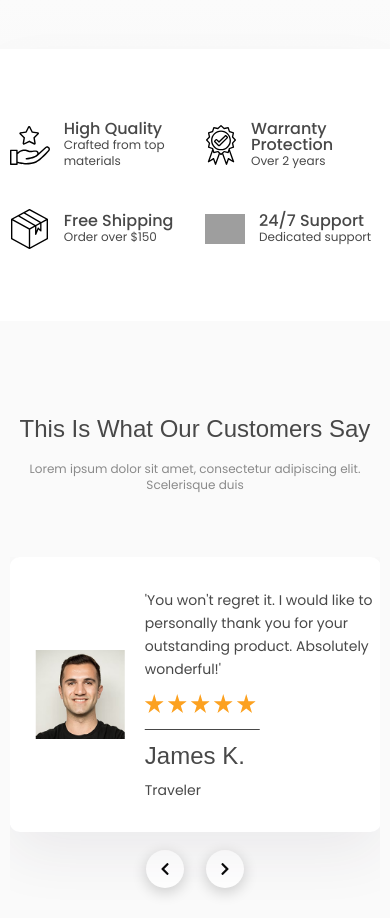
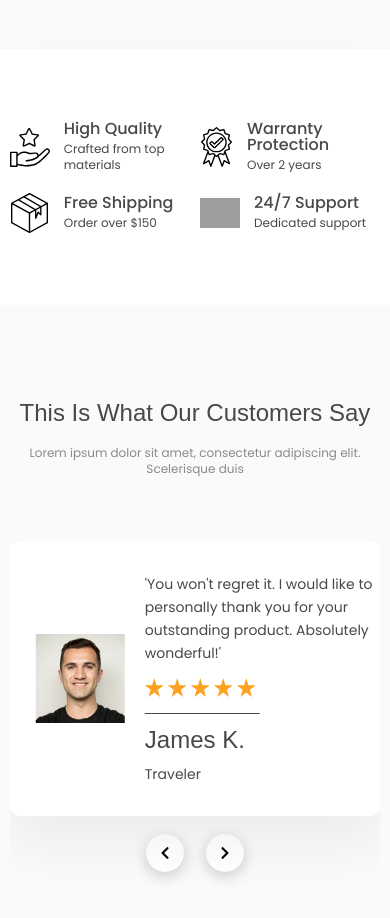
Before and after one commit to akinbo-emmanuel/online-shopping, a Next.js app: page / in a window 390 px wide. Shown: the part 1240-2158 px from the top of the page. Built offline with nearby package versions, Linux system fonts and the light colour scheme; grey boxes are pictures that could not be loaded; a web font is replaced by a local one.

Commit message:
Minor fix

```diff
--- a/components/home/Features.tsx
+++ b/components/home/Features.tsx
@@ -28,7 +28,7 @@ const features = [
 const Features = () => {
   return (
     <section className="shadow-[0px_20px_52.29px_0px_#4444440A] py-[72px] bg-white">
-      <div className="grid grid-cols-2 lg:grid-cols-3 xl:flex xl:flex-wrap items-center justify-between gap-x-5 gap-y-10 flex-wrap w-screen max-w-[95vw] 2xl:max-w-[1280px] mx-auto">
+      <div className="grid grid-cols-2 lg:grid-cols-3 xl:flex xl:flex-wrap items-center justify-between gap-x-2.5 md:gap-x-5 gap-y-5 md:gap-y-10 flex-wrap w-screen max-w-[95vw] 2xl:max-w-[1280px] mx-auto">
         {features.map((feature, index) => (
           <div key={index} className="flex items-center gap-3.5">
             <Image
@@ -38,7 +38,7 @@ const Features = () => {
               height={50}
               className="w-10 md:w-auto h-10 md:h-auto object-contain"
             />
-            <div className="text-[#484848] font-poppins">
+            <div className="text-[#484848] font-poppins space-y-1">
               <h4 className="font-medium text-base/[100%] md:text-xl/[100%] capitalize">
                 {feature.title}
               </h4>
```
